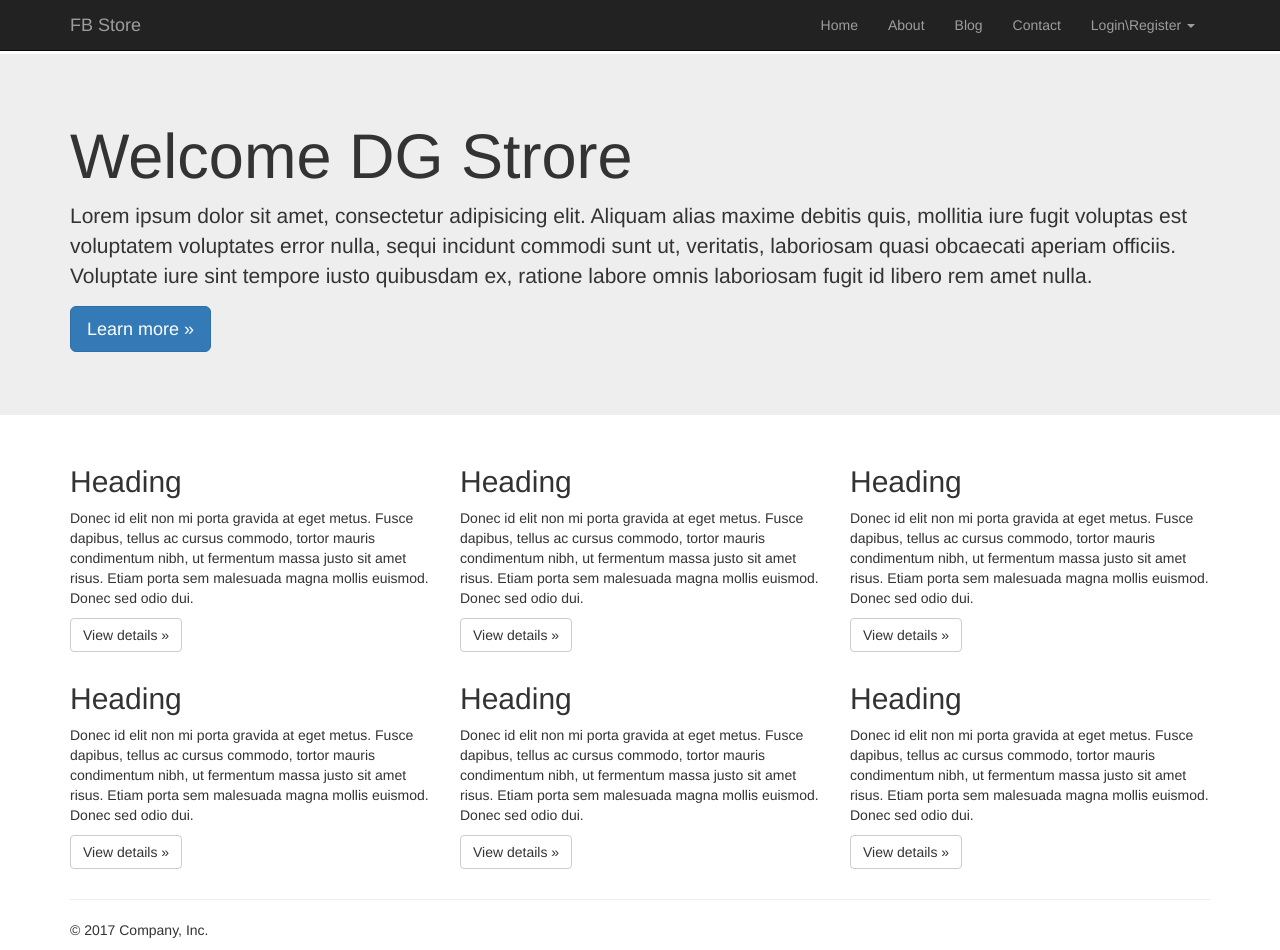
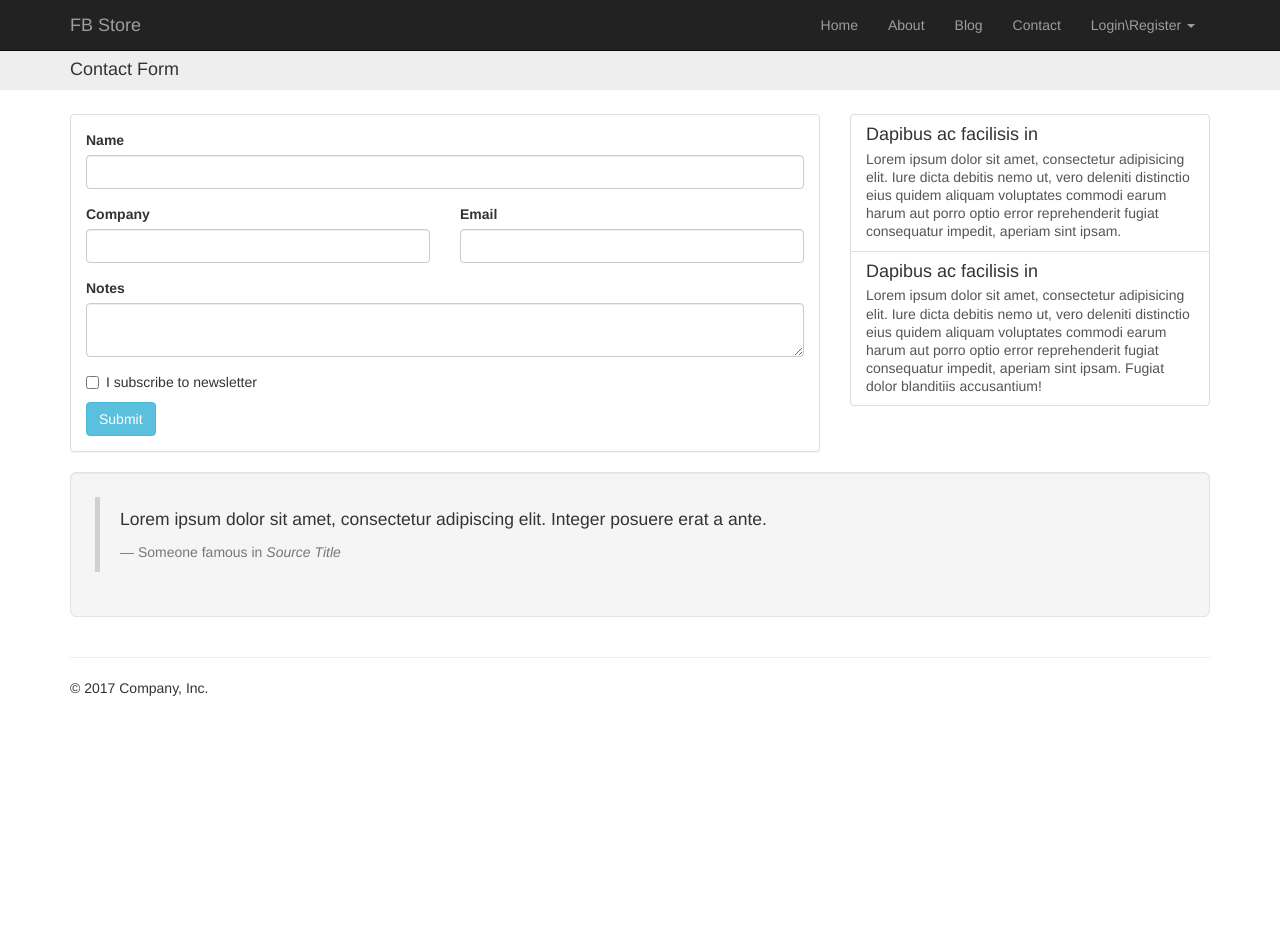
Before and after one commit to digvijaybhakuni/python-playground, a Flask app: page /contact in a window 1280 px wide. After the commit the page ends 696 px from the top, so only its background shows below. Run offline with Flask 2, Linux system fonts and the light colour scheme; some libraries are stand-ins or nearby versions.

Commit message:
Contact, About Pages added

```diff
--- a/flask-app/src/app.py
+++ b/flask-app/src/app.py
@@ -3,7 +3,7 @@ from data import posts
 from flask_mysqldb import MySQL
 from passlib.hash import sha256_crypt
 from datetime import date
-from forms import RegisterForm, PostForm
+from forms import RegisterForm, PostForm, ContactForm
 from functools import wraps
 
 app = Flask(__name__)
@@ -80,14 +80,33 @@ def post(id):
 # /about
 @app.route("/about")
 def about():
-    return render_template("index.html")
+    return render_template("about.html")
 
 # /about
-@app.route("/contact")
+@app.route("/contact", methods=['GET', 'POST'])
 def contact():
-    return render_template("index.html")
+    contact_form = ContactForm(request.form)
+    if request.method == 'POST' and contact_form.validate():
 
-# /register
+        name = contact_form.name.data
+        email = contact_form.email.data
+        company = contact_form.company.data
+        notes = contact_form.notes.data
+
+        # Create Connection
+        cur = mysql.connection.cursor()
+
+        # Insert Data
+        res = cur.execute("INSERT INTO contacts(id, name, company, email, note) values(null, %s, %s, %s, %s)", (name, company, email, notes))
+
+        # Commit to DB
+        mysql.connection.commit()
+
+        flash("Thanks you submitting contact", "info")
+        contact_form = ContactForm(formdata=None)
+    return render_template("contact.html", form=contact_form)
+
+# Add Route register
 @app.route("/register", methods=['GET', 'POST'])
 def register():
     reg_form = RegisterForm(request.form)
@@ -168,7 +187,6 @@ def dashboard():
 
 
 # Add Post Route
-
 @app.route("/dashboard/add_post", methods=['GET', 'POST'])
 @is_logged_in
 def add_post():
--- a/flask-app/src/forms.py
+++ b/flask-app/src/forms.py
@@ -16,3 +16,11 @@ class PostForm(Form):
     id = HiddenField("id")
     title = StringField('Title', [validators.Length(min=1, max=50)])
     body = TextAreaField('Body', [validators.Length(min=30)])
+
+
+class ContactForm(Form):
+    id = HiddenField("id")
+    name = StringField("Name", [validators.Length(min=4, max=50)])
+    company = StringField("Company", [validators.Length(min=4, max=50)])
+    email = StringField("Email", [validators.Length(min=4, max=50)])
+    notes = TextAreaField("Notes")
--- a/flask-app/src/static/css/style.css
+++ b/flask-app/src/static/css/style.css
@@ -1,9 +1,42 @@
-body {
-    margin-top: 54px;
+html {
     height: 100%;
 }
 
+body {
+    margin-top: 50px;
+    height: 100%;
+}
 
 #dashboard a.btn.pull-right{
     margin-top: 20px;
 }
+
+.app-page-header{
+    background-color: #eee;
+    margin-bottom: 24px;
+}
+
+#contact-section {
+    background: #fff;
+}
+
+#section-ribbon .glyphicon{
+    font-size: 48px;
+}
+
+#section-ribbon {
+    padding: 24px 0;
+}
+
+#section-content{
+    margin-top: 10px;
+}
+
+#section-content .media-object{
+    height: 64px;
+    width: 64px;
+}
+
+.bg-eee{
+    background-color: #eee;
+}
--- /dev/null
+++ b/flask-app/src/templates/contact.html
@@ -0,0 +1,66 @@
+{% extends 'layout/base_layout.html' %} {% block content %}
+<section id="contact-section">
+    <div class="app-page-header">
+        <div class="container">
+            <h4>Contact Form</h4>
+        </div>
+    </div>
+    <div class="container">
+
+        <div class="row">
+            <div class="col-md-8">
+                {% from "includes/_formhelpers.html" import render_field %}
+                <div class="panel panel-default">
+                    <div class="panel-body">
+                        <form action="" method="POST">
+                            <div class="form-group">
+                                {{render_field(form.name, class_="form-control")}}
+                            </div>
+                            <div class="row form-group">
+                                <div class="col-md-6">
+                                    {{render_field(form.company, class_="form-control")}}
+                                </div>
+                                <div class="col-md-6">
+                                    {{render_field(form.email, class_="form-control")}}
+                                </div>
+                            </div>
+                            <div class="form-group">
+                                {{render_field(form.notes, class_="form-control")}}
+                            </div>
+                            <div class="checkbox">
+                                <label><input type="checkbox"> I subscribe to newsletter</label>
+                            </div>
+                            <button type="submit" class="btn btn-info">Submit</button>
+                        </form>
+                    </div>
+                </div>
+            </div>
+            <div class="col-md-4">
+
+                <div class="list-group">
+                    <a href="#" class="list-group-item">
+                        <h4 class="list-group-item-heading">Dapibus ac facilisis in</h4>
+                        <p class="list-group-item-text">Lorem ipsum dolor sit amet, consectetur adipisicing elit. Iure dicta debitis nemo ut, vero deleniti
+                            distinctio eius quidem aliquam voluptates commodi earum harum aut porro optio error reprehenderit
+                            fugiat consequatur impedit, aperiam sint ipsam.</p>
+                    </a>
+                    <a href="#" class="list-group-item">
+                        <h4 class="list-group-item-heading">Dapibus ac facilisis in</h4>
+                        <p class="list-group-item-text">Lorem ipsum dolor sit amet, consectetur adipisicing elit. Iure dicta debitis nemo ut, vero deleniti
+                            distinctio eius quidem aliquam voluptates commodi earum harum aut porro optio error reprehenderit
+                            fugiat consequatur impedit, aperiam sint ipsam. Fugiat dolor blanditiis accusantium!</p>
+                    </a>
+                </div>
+
+            </div>
+        </div>
+
+        <div class="well well-lg">
+            <blockquote>
+                <p>Lorem ipsum dolor sit amet, consectetur adipiscing elit. Integer posuere erat a ante.</p>
+                <footer>Someone famous in <cite title="Source Title">Source Title</cite></footer>
+            </blockquote>
+        </div>
+    </div>
+</section>
+{% endblock %}
--- a/flask-app/src/templates/includes/_formhelpers.html
+++ b/flask-app/src/templates/includes/_formhelpers.html
@@ -3,7 +3,7 @@
   {{ field(**kwargs)|safe }}
   {% if field.errors %}
     {% for error in field.errors %}
-      <span class="help-inline">{{ error }}</span>
+      <span class="help-inline text-danger">{{ error }}</span>
     {% endfor %}
   {% endif %}
 {% endmacro %}
--- a/flask-app/src/templates/includes/_messages.html
+++ b/flask-app/src/templates/includes/_messages.html
@@ -1,7 +1,10 @@
 {% with messages = get_flashed_messages(with_categories=true) %}
   {% if messages %}
     {% for category, message in messages %}
-      <div class="alert alert-{{ category }}">{{ message }}</div>
+      <div class="alert alert-{{ category }} alert-dismissable">
+        <a href="#" class="close" data-dismiss="alert" aria-label="close">&times;</a>
+        {{ message }}
+      </div>
     {% endfor %}
   {% endif %}
 {% endwith %}
--- a/flask-app/src/templates/index.html
+++ b/flask-app/src/templates/index.html
@@ -17,4 +17,57 @@
         </div>
     </div>
 </section>
+
+<section id="section-ribbon" class="bg-eee">
+    <div class="container">
+        <div class="row">
+            <div class="col-md-4 text-center">
+                <span class="glyphicon glyphicon-star" aria-hidden="true"></span>
+                <p class="lead">Lorem ipsum dolor sit amet, consectetur adipisicing.</p>
+            </div>
+            <div class="col-md-4 text-center">
+                <span class="glyphicon glyphicon-wrench" aria-hidden="true"></span>
+                <p class="lead">Lorem ipsum dolor sit amet, consectetur adipisicing elit. Nostrum, quae doloribus eveniet.</p>
+            </div>
+            <div class="col-md-4 text-center">
+                <span class="glyphicon glyphicon-tasks" aria-hidden="true"></span>
+                <p class="lead">Lorem ipsum dolor sit amet, consectetur adipisicing elit.</p>
+            </div>
+        </div>
+    </div>
+</section>
+
+<section id="section-content">
+    <div class="container">
+        <div class="media">
+            <div class="media-left">
+                <a href="#"><img class="media-object" src="https://s-media-cache-ak0.pinimg.com/736x/41/1a/48/411a4835d38ff899e55ce2802b08329c--learning-logo-geometric-designs.jpg" alt="..."></a>
+            </div>
+            <div class="media-body">
+                <h4 class="media-heading">Media heading</h4>
+                Lorem ipsum dolor sit amet, consectetur adipisicing elit. Velit nobis accusamus sit inventore asperiores suscipit doloremque
+                praesentium natus, harum maxime pariatur illo, deleniti, quisquam.
+            </div>
+        </div>
+        <hr>
+        <blockquote class="blockquote-reverse">
+            <p>Lorem ipsum dolor sit amet, consectetur adipiscing elit. Integer posuere erat a ante.</p>
+            <footer>Someone famous in <cite title="Source Title">Source Title</cite></footer>
+        </blockquote>
+        <hr>
+        <div class="row">
+            <div class="col-md-4">
+                <div class="well">Lorem ipsum dolor sit amet, consectetur adipisicing elit. vitae provident.</div>
+            </div>
+            <div class="col-md-4">
+                <div class="well">Lorem ipsum dolor sit amet, consectetur adipisicing elit. Totam consequuntur nisi, dolore.</div>
+            </div>
+            <div class="col-md-4">
+                <div class="well">Lorem ipsum dolor sit amet, consectetur adipisicing elit. Molestias, magni.</div>
+            </div>
+        </div>
+
+    </div>
+</section>
+
 {% endblock %}
```
Also changed, not shown: flask-app/src/templates/about.html (added, +61 -0 lines), flask-app/README.md.
